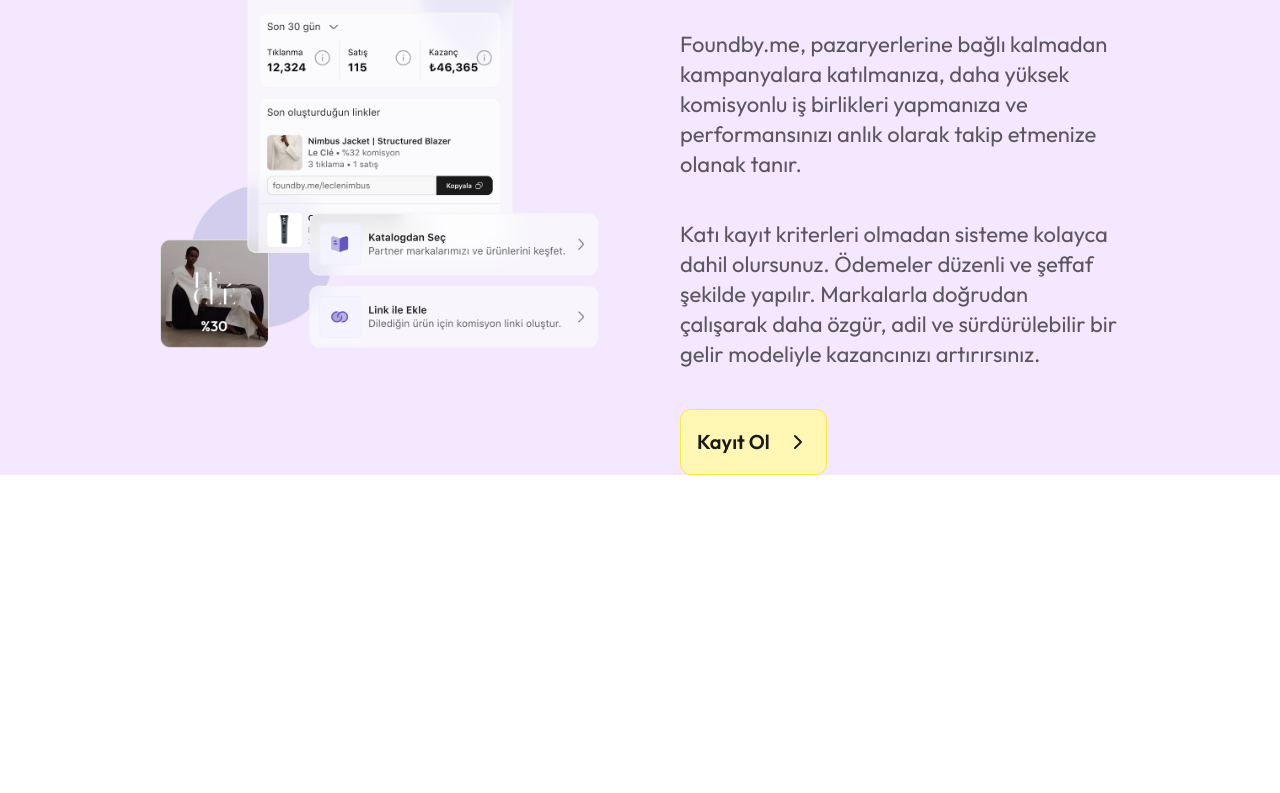
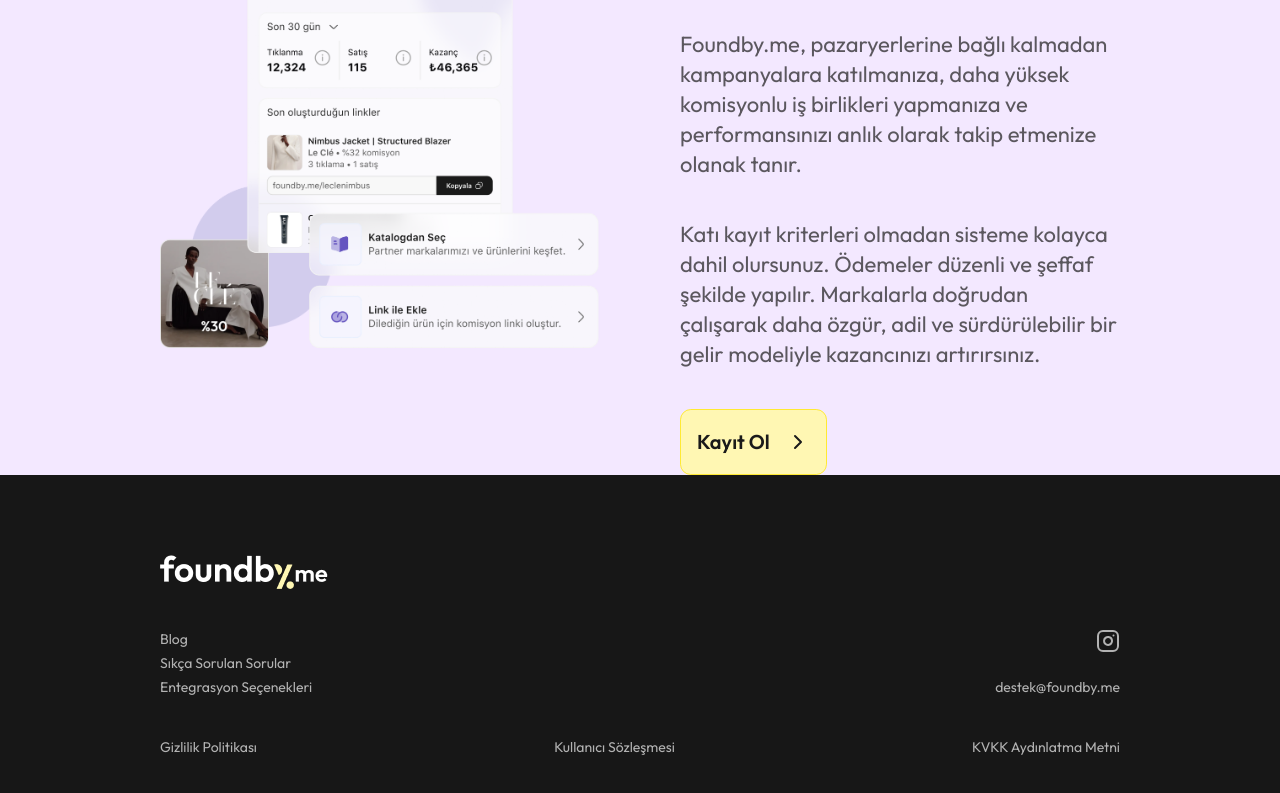
Before and after one commit to kayaayberk/foundbyme-demo, a Next.js app: page / in a window 1280 px wide. Shown: the part 2541-3334 px from the top of the page. Before the commit the page ends 3016 px from the top, so only its background shows below. Built offline with nearby package versions, Linux system fonts and the light colour scheme.

Commit message:
add footer

```diff
--- a/app/layout.js
+++ b/app/layout.js
@@ -3,7 +3,7 @@
 import Image from 'next/image'
 import Link from 'next/link'
 import logo from '@/public/logo.png'
-import { ChevronRight } from 'lucide-react'
+import { ChevronRight, Instagram } from 'lucide-react'
 import { Button } from '@/components/ui/button'
 
 const outfit = Outfit({
@@ -61,6 +61,38 @@
 				</header>
 				<main className='flex h-screen w-full flex-col items-center'>
 					{children}
+					<footer className='flex flex-col items-center justify-between bg-neutral-900 w-full text-muted/70 font-medium md:text-sm text-xs gap-10 md:px-40 px-10 md:py-20 py-10 whitespace-nowrap'>
+						<div className='flex flex-col items-center justify-between gap-10 w-full'>
+							<div className='w-full'>
+								<Link href='/' className='w-40'>
+									<Image
+										src={logo}
+										alt='logo'
+										width={500}
+										height={500}
+										quality={100}
+										className='h-auto w-auto'
+									/>
+								</Link>
+							</div>
+							<div className='flex md:flex-row flex-col md:items-center items-start gap-10 justify-between w-full'>
+								<div className='flex flex-col items-start gap-1 w-full'>
+									<Link href='#'>Blog</Link>
+									<Link href='#'>Sıkça Sorulan Sorular</Link>
+									<Link href='#'>Entegrasyon Seçenekleri</Link>
+								</div>
+								<div className='flex flex-col md:items-end items-start justify-between gap-2 h-full w-min'>
+									<Instagram className='h-6 w-6' />
+									<span>destek@foundby.me</span>
+								</div>
+							</div>
+						</div>
+						<div className='flex md:flex-row flex-col w-full justify-between md:items-center items-start md:gap-10 gap-2'>
+							<Link href='#'>Gizlilik Politikası</Link>
+							<Link href='#'>Kullanıcı Sözleşmesi</Link>
+							<Link href='#'>KVKK Aydınlatma Metni</Link>
+						</div>
+					</footer>
 				</main>
 			</body>
 		</html>
```
